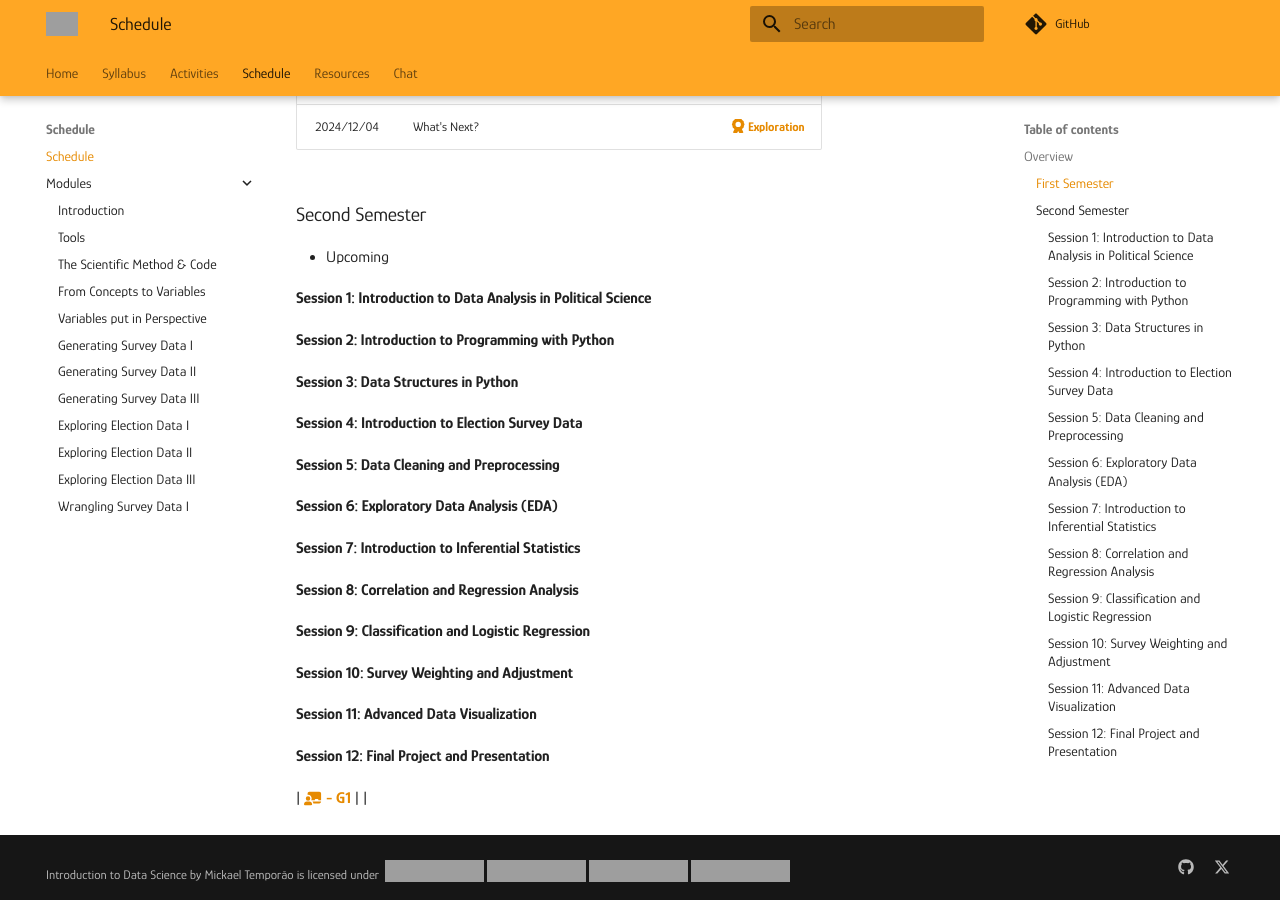
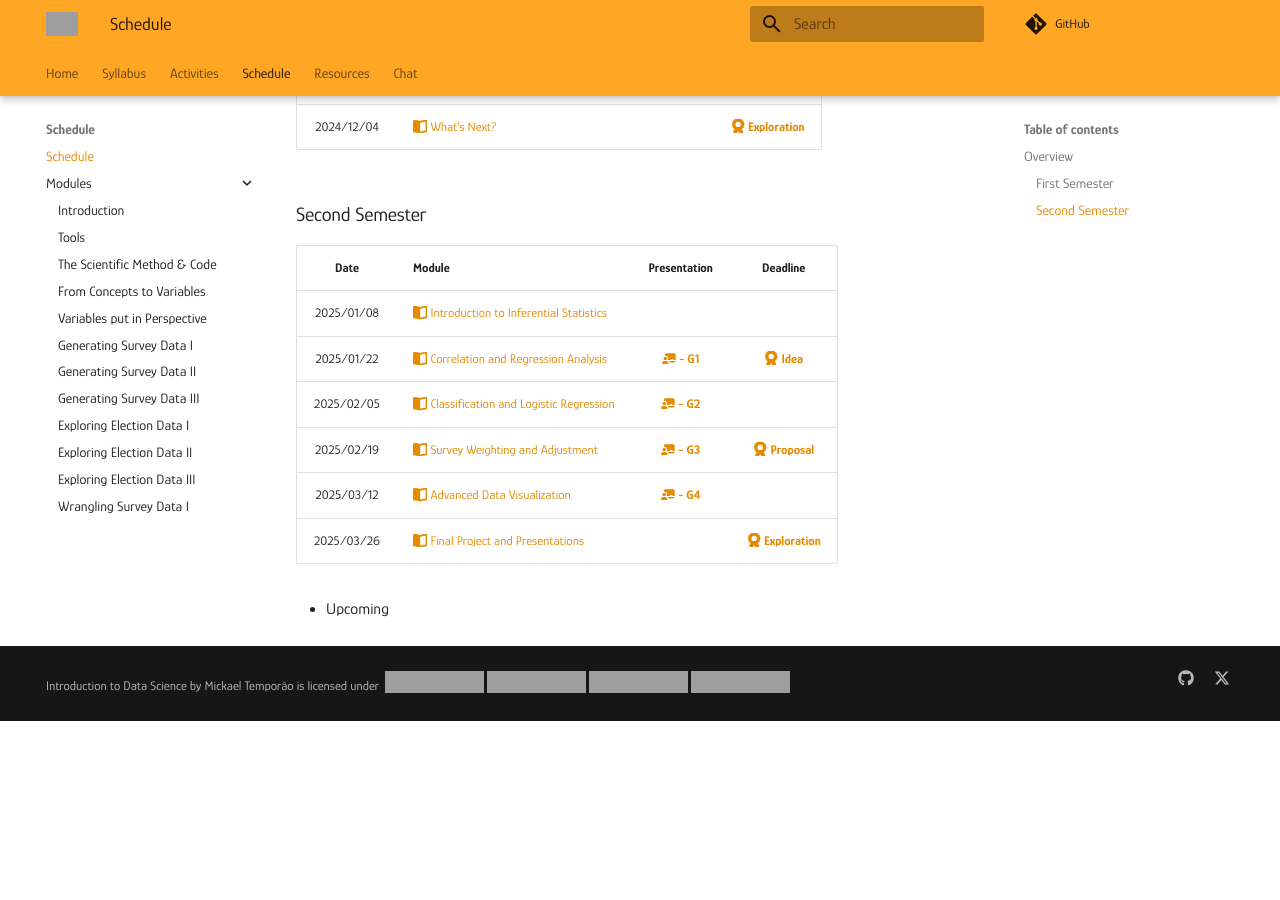
Before and after one commit to mickaeltemporao/data-analysis, an MkDocs documentation site: the page built from docs/schedule.md, in a window 1280 px wide and 900 px high, scrolled down 875 px, cut to the strip 0-900 px from the top of the window. Built offline with MkDocs 1.6.1 and Material for MkDocs 9.7.7, drawn with Linux system fonts in a browser that asks for light colours; comment, search, counter and statistics services are not loaded; after the commit the page ends 1596 px from its top, so only the background shows below that; grey boxes are pictures that could not be loaded.

Commit message:
updated schedule

```diff
--- a/docs/schedule.md
+++ b/docs/schedule.md
@@ -26,9 +26,18 @@ This schedule is an approximation, subject to change due needs of the students i
 | 2024/10/23 | [:fontawesome-solid-book-open: Generating Survey Data (3h)](modules/programming-4.md)       |[**:fontawesome-solid-chalkboard-user: - G2**](activities/participation.md) | |
 | 2024/11/06 | [:fontawesome-solid-book-open: Election Data Exploration (3h)](modules/programming-4.md)    |[**:fontawesome-solid-chalkboard-user: - G3**](activities/participation.md) | [**:fontawesome-solid-award: Proposal**](https://colab.research.google.com/github/mickaeltemporao/data-analysis/blob/main/materials/assignment-2.ipynb)     |
 | 2024/11/20 | [:fontawesome-solid-book-open: Election Data Preprocesssing (3h)](modules/exploration-3.md) |[**:fontawesome-solid-chalkboard-user: - G4**](activities/participation.md) | |
-| 2024/12/04 | What's Next?                                                                                |                                                                            | [**:fontawesome-solid-award: Exploration**](https://colab.research.google.com/github/mickaeltemporao/data-analysis/blob/main/materials/assignment-3.ipynb) |                                                                                                                                                         |
+| 2024/12/04 | [:fontawesome-solid-book-open: What's Next?]()                                                                                |                                                                            | [**:fontawesome-solid-award: Exploration**](https://colab.research.google.com/github/mickaeltemporao/data-analysis/blob/main/materials/assignment-3.ipynb) |
 
 ### Second Semester
+
+| Date       | Module                                                                                      | Presentation                                                               | Deadline |
+| :-:        |                                                                                             | :-:                                                                        | :-:      |
+| 2025/01/08 | [:fontawesome-solid-book-open: Introduction to Inferential Statistics]()                |                                                                            |          |
+| 2025/01/22 | [:fontawesome-solid-book-open: Correlation and Regression Analysis]()   |[**:fontawesome-solid-chalkboard-user: - G1**](activities/participation.md) | [**:fontawesome-solid-award: Idea**](https://colab.research.google.com/github/mickaeltemporao/data-analysis/blob/main/materials/assignment-1.ipynb)     |
+| 2025/02/05 | [:fontawesome-solid-book-open: Classification and Logistic Regression]()       |[**:fontawesome-solid-chalkboard-user: - G2**](activities/participation.md) | |
+| 2025/02/19 | [:fontawesome-solid-book-open: Survey Weighting and Adjustment]()    |[**:fontawesome-solid-chalkboard-user: - G3**](activities/participation.md) | [**:fontawesome-solid-award: Proposal**](https://colab.research.google.com/github/mickaeltemporao/data-analysis/blob/main/materials/assignment-2.ipynb)     |
+| 2025/03/12 | [:fontawesome-solid-book-open: Advanced Data Visualization]() |[**:fontawesome-solid-chalkboard-user: - G4**](activities/participation.md) | |
+| 2025/03/26 | [:fontawesome-solid-book-open: Final Project and Presentations]() |                                                                            | [**:fontawesome-solid-award: Exploration**](https://colab.research.google.com/github/mickaeltemporao/data-analysis/blob/main/materials/assignment-3.ipynb) |
 
 - Upcoming
 <!-- | Date       | Module                             | Class                                                      | Presentation                                                                   | Deadline                                  | -->
@@ -47,23 +56,23 @@ This schedule is an approximation, subject to change due needs of the students i
 <!-- | 2022/04/01 | Communication II                   | :fontawesome-solid-book-open:                            | [**:fontawesome-solid-chalkboard-user: - G4**](activities/participation.md) |                                           | -->
 <!-- | 2022/04/10 | **Paper Deadline**                 |                                                            |                                                                                | **:fontawesome-regular-file-code: Paper** | -->
 
-
-#### **Session 1: Introduction to Data Analysis in Political Science**
-#### **Session 2: Introduction to Programming with Python**
-#### **Session 3: Data Structures in Python**
-#### **Session 4: Introduction to Election Survey Data**
-#### **Session 5: Data Cleaning and Preprocessing**
-#### **Session 6: Exploratory Data Analysis (EDA)**
-#### **Session 7: Introduction to Inferential Statistics**
-#### **Session 8: Correlation and Regression Analysis**
-#### **Session 9: Classification and Logistic Regression**
-#### **Session 10: Survey Weighting and Adjustment**
-#### **Session 11: Advanced Data Visualization**
-#### **Session 12: Final Project and Presentation**
-
-[](modules/programming-2.md)
-[](modules/programming-3.md) | [**:fontawesome-solid-chalkboard-user: - G1**](activities/participation.md)                                                                             |                                                                                                                                                         |
-[](modules/exploration-1.md)
-[](modules/exploration-2.md)
-[](modules/exploration-4.md)
-[](modules/exploration-5.md)
+<!---->
+<!-- #### **Session 1: Introduction to Data Analysis in Political Science** -->
+<!-- #### **Session 2: Introduction to Programming with Python** -->
+<!-- #### **Session 3: Data Structures in Python** -->
+<!-- #### **Session 4: Introduction to Election Survey Data** -->
+<!-- #### **Session 5: Data Cleaning and Preprocessing** -->
+<!-- #### **Session 6: Exploratory Data Analysis (EDA)** -->
+<!-- #### **Session 7: Introduction to Inferential Statistics** -->
+<!-- #### **Session 8: Correlation and Regression Analysis** -->
+<!-- #### **Session 9: Classification and Logistic Regression** -->
+<!-- #### **Session 10: Survey Weighting and Adjustment** -->
+<!-- #### **Session 11: Advanced Data Visualization** -->
+<!-- #### **Session 12: Final Project and Presentation** -->
+<!---->
+<!-- [](modules/programming-2.md)  -->
+<!-- [](modules/programming-3.md) -->
+<!-- [](modules/exploration-1.md) -->
+<!-- [](modules/exploration-2.md)  -->
+<!-- [](modules/exploration-4.md)  -->
+<!-- [](modules/exploration-5.md)  -->
```
